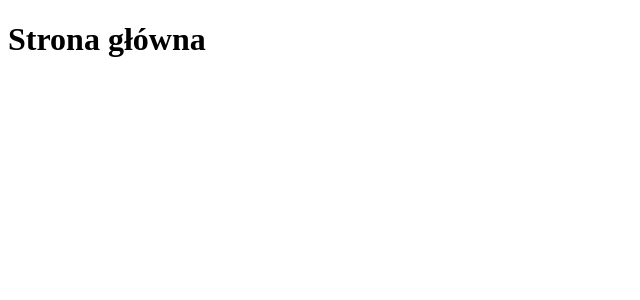
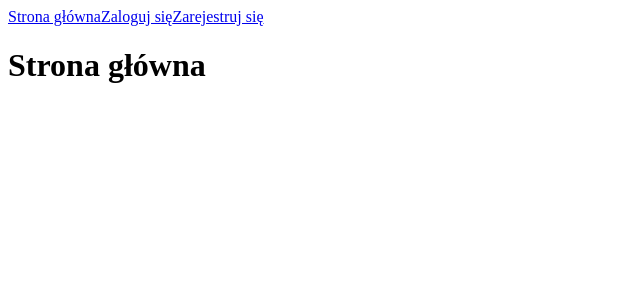
Before and after one commit to podlaskialgorytm3/react-blog, a React (Vite) app: page / in a window 1280 px wide. Shown: the top 300 px of the page, without its empty margins (0-640 px from the left). Built offline with nearby package versions, Linux system fonts and the light colour scheme.

Commit message:
feat: create simple menu provides to pages with sign in/up

```diff
--- a/src/pages/root/Root.tsx
+++ b/src/pages/root/Root.tsx
@@ -1,7 +1,12 @@
+import { Outlet } from "react-router-dom"
+import { Menu } from "../../shared/components/Menu"
+
 export const Root = () => {
     return (
         <>
-         <h1>Strona główna</h1>
+            <Menu />
+            <h1>Strona główna</h1>
+            <Outlet />
         </>
     )
 }
--- a/src/shared/components/Menu.tsx
+++ b/src/shared/components/Menu.tsx
@@ -1,7 +1,11 @@
+import { NavLink } from "react-router-dom"
+
 export const Menu = () => {
     return (
         <>
-
+            <NavLink to="/">Strona główna</NavLink>
+            <NavLink to="/signin">Zaloguj się</NavLink>
+            <NavLink to="/signup">Zarejestruj się</NavLink>
         </>
     )
 }
```
Also changed, not shown: src/App.tsx (+8 -3 lines).
